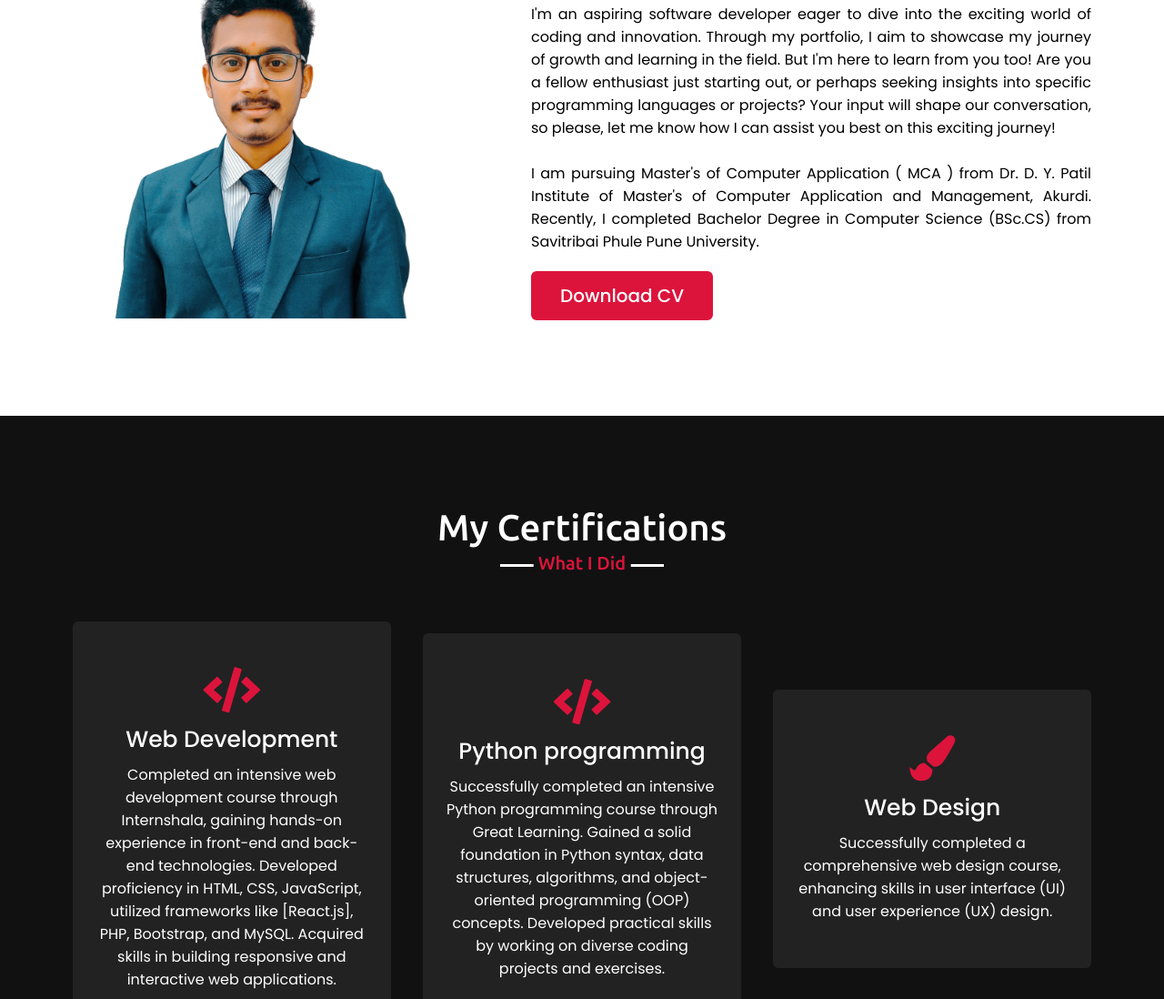
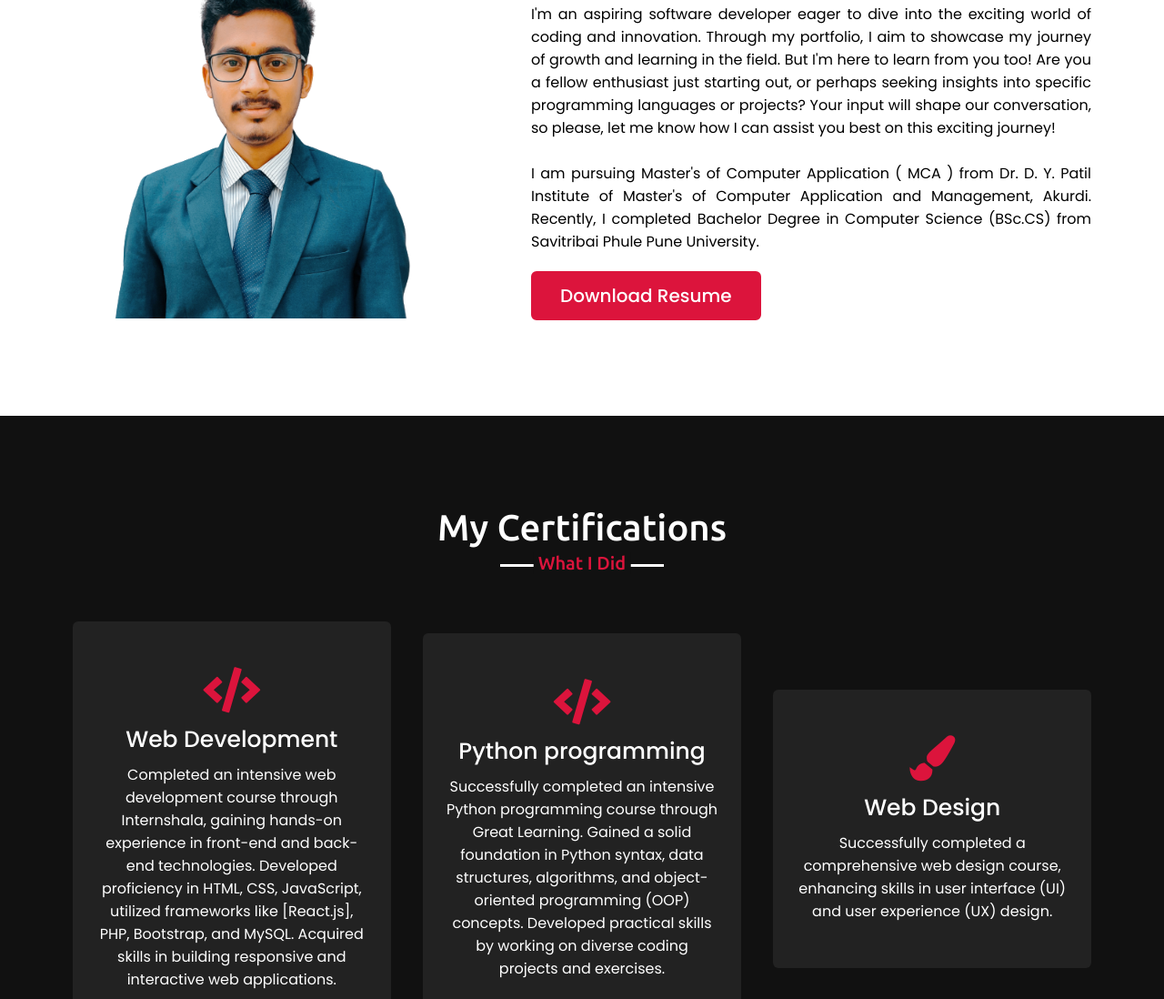
Before and after one commit to DhananjayBhagat/MyPortfolio, a plain HTML site: page index.html in a window 1280 px wide. Shown: the part 1076-2174 px from the top of the page at 91% size. Drawn offline with nearby package versions, Linux system fonts and the light colour scheme.

Commit message:
Update index.html

```diff
--- a/index.html
+++ b/index.html
@@ -70,7 +70,7 @@
                         Master's of Computer Application and Management, Akurdi. Recently, I completed Bachelor Degree
                         in Computer Science (BSc.CS) from Savitribai Phule Pune University.
                     </p>
-                    <a href="images/Dhananjay_Bhagat_Resume.pdf">Download CV</a>
+                    <a href="images/Dhananjay_Bhagat_Resume.pdf">Download Resume</a>
                 </div>
             </div>
         </div>
```
